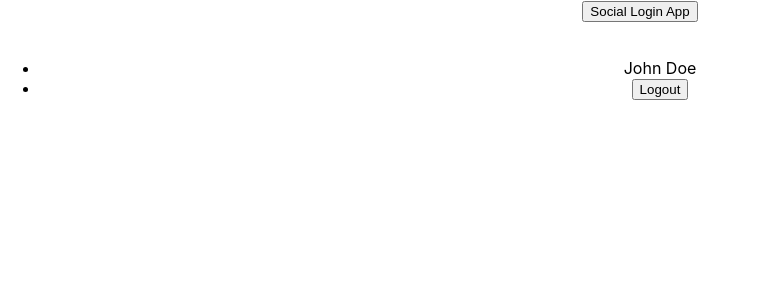
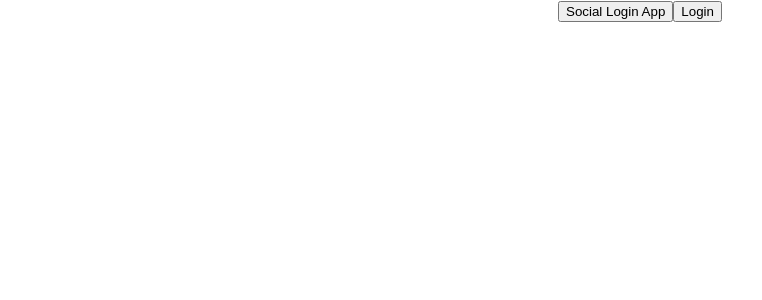
Before and after one commit to ISTAFAMARSHALL/social_login_app, a React (Create React App) app in the folder Client/: page / in a window 1280 px wide. Shown: the top 300 px of the page, without its empty margins (0-762 px from the left). Built offline with nearby package versions, Linux system fonts and the light colour scheme.

Commit message:
update handleCredentialResponse function

```diff
--- a/Client/package.json
+++ b/Client/package.json
@@ -8,6 +8,7 @@
     "@testing-library/user-event": "^13.5.0",
     "gapi": "^0.0.3",
     "gapi-client": "^0.0.3",
+    "jwt-decode": "^3.1.2",
     "react": "^18.2.0",
     "react-dom": "^18.2.0",
     "react-github-btn": "^1.4.0",
--- a/Client/src/App.css
+++ b/Client/src/App.css
@@ -36,3 +36,11 @@
     transform: rotate(360deg);
   }
 }
+
+#Navbar {
+  background-color: #282c34;
+  min-height: 10vh;
+  display: flex;
+  flex-direction: row;
+
+}
--- a/Client/src/App.js
+++ b/Client/src/App.js
@@ -7,7 +7,7 @@ import Login from './Pages/Login';
 
 function App() {
 
-  const [user, setUser] = useState(true)
+  const [user, setUser] = useState(false)
 
   return (
     <div className="App">
@@ -25,7 +25,7 @@ function App() {
         :
         (
           <Route path='/login'>
-          <Login></Login>
+          <Login user={user} setUser={setUser} />
           </Route>
         )
       }
--- a/Client/src/Components/Navbar.js
+++ b/Client/src/Components/Navbar.js
@@ -4,39 +4,36 @@ function Navbar({user, setUser}) {
 
     return (
 
-      <div id='navbar'>
+        <div id='navbar'>
 
-        <span>
             <NavLink className="button"
                 exact
                 to="/"
                 >
                 <button className="button">Social Login App</button>
             </NavLink>
-        </span>
 
-        <span>
             {
-                user ? (
-                    <span>
-                        <ul>
-                            <img src="" alt='' />
-                            <li>John Doe</li>
-                            <li><button onClick={() => setUser(false)}>Logout</button></li>
-                        </ul>
-                    </span>
+                user ?
+
+                (
+                    <>
+                        <img src="" alt='' />
+                        <>John Doe</>
+                        <><button onClick={() => setUser(false)}>Logout</button></>
+                    </>
                 )
                 :
-                ( <NavLink className="button"
-                    exact
-                    to="/login">
+                (
+                    <NavLink className="button"
+                        exact
+                        to="/login">
                         <button>Login</button>
                     </NavLink>
                 )
             }
-        </span>
 
-      </div>
+        </div>
 
     )
 }
--- a/Client/src/Pages/Login.js
+++ b/Client/src/Pages/Login.js
@@ -1,9 +1,10 @@
 import { useEffect } from "react";
 import GitHubButton from 'react-github-btn'
 import LinkedIn from "../Components/LinkedIn";
+import jwtDecode from "jwt-decode";
 
 
-function Login() {
+function Login({user , setUser}) {
 
   useEffect(() => {
     /* global google */
@@ -27,6 +28,8 @@ function Login() {
         // User is authenticated, you can access user details from response.credential
         const idToken = response.credential;
         console.log('Google user ID token:', idToken);
+        handleCredentialResponse(idToken);
+        setUser(true);
         // Handle user data and authentication here
     } else {
         // User canceled or failed to authenticate
@@ -51,7 +54,10 @@ function Login() {
   };
 
   function handleCredentialResponse(response) {
-    console.log("Encoded JWT ID token: " + response.credential);
+
+    let token = jwtDecode(response);
+    console.log("Decoded JWT ID token: ", token)
+
   }
 
   return (
```
Also changed, not shown: 1 other file (tests, documents, lock files or other folders).
